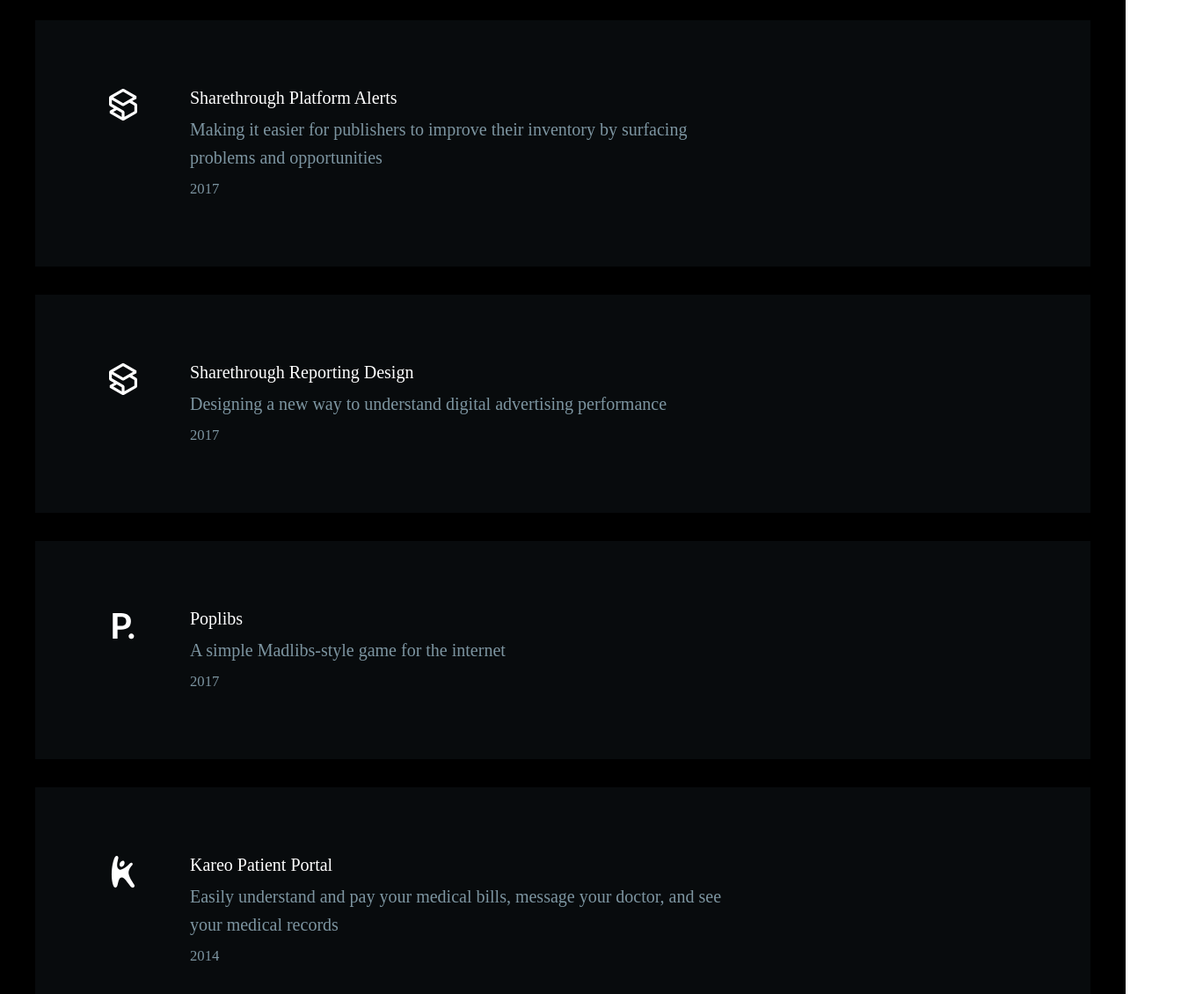
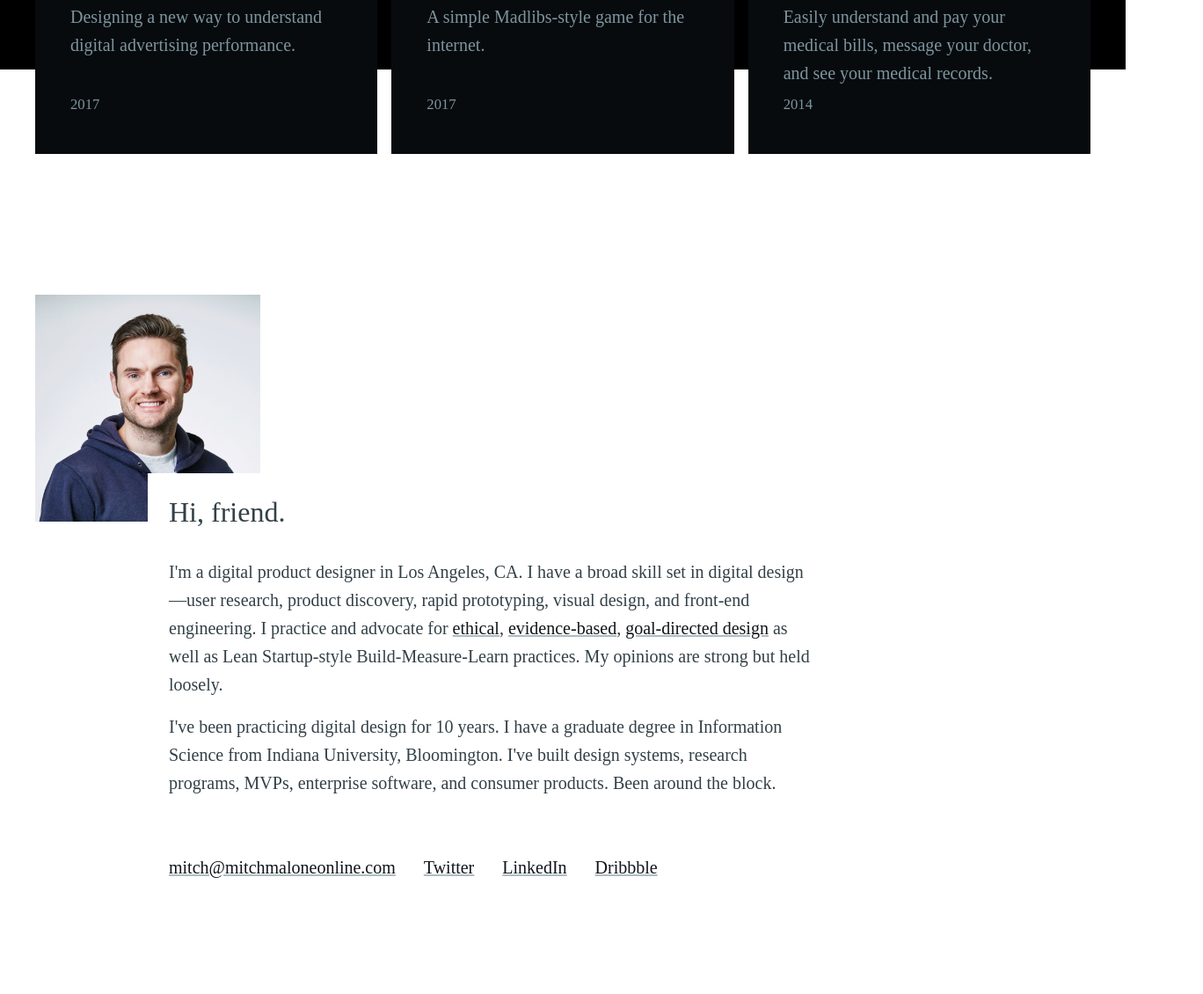
Before and after one commit to mmalone30/hello-world, a Gatsby site: page / in a window 1280 px wide. Shown: the part 989-2119 px from the top of the page at 88% size, 1368 px wide, since content can reach past the window. Built offline with nearby package versions, Linux system fonts and the light colour scheme; Gatsby itself is replaced by a stand-in of ours; a web font is replaced by a local one.

Commit message:
bunch of updates

```diff
--- a/src/components/homepage.module.css
+++ b/src/components/homepage.module.css
@@ -1,7 +1,14 @@
 .homepage {
 
   padding:2rem;
+  padding-top:8rem;
   background:black;
+  margin-bottom: -8rem;
+}
+
+.homepage + .homepage {
+  background: white;
+  padding-top:16rem;
 }
 
 .homepage h1 {
@@ -13,6 +20,19 @@
 
 }
 
+.homepage h2 {
+  color:white;
+  margin-bottom:2rem;
+}
+
+.homepage + .homepage h2 {
+  color: var(--text_1);
+}
+
+.homepage + .homepage p {
+  color: var(--text_2);
+}
+
 
 @media screen and (max-width: 575px) {
   .homepage {
--- a/src/components/pic.module.css
+++ b/src/components/pic.module.css
@@ -1,5 +1,5 @@
 img.pic {
-  width:32rem;
+  width:16rem;
 
 }
 
--- a/src/components/work.js
+++ b/src/components/work.js
@@ -25,46 +25,45 @@
 
 export default () => (
   <div className={workStyles.work}>
-
       <WorkItem
         url="/atlas/"
         title="ATLAS Freight"
-        subtitle="Improving the user experience with a more coherent and intentional information architecture"
-        date="2019"
+        subtitle="Improving the user experience with a more coherent and intentional information architecture."
+        date="2020"
         logo={next}
       />
 
       <WorkItem
         title="Weedmaps Social Experience"
-        subtitle="Growing the ad business with fun social interactions"
+        subtitle="Growing the ad business with fun social interactions."
         date="2018"
         logo={weedmaps}
       />
 
       <WorkItem
         title="Sharethrough Platform Alerts"
-        subtitle="Making it easier for publishers to improve their inventory by surfacing problems and opportunities"
+        subtitle="Making it easier for publishers to improve their inventory by surfacing problems and opportunities."
         date="2017"
         logo={sharethrough}
       />
 
       <WorkItem
         title="Sharethrough Reporting Design"
-        subtitle="Designing a new way to understand digital advertising performance"
+        subtitle="Designing a new way to understand digital advertising performance."
         date="2017"
         logo={sharethrough}
       />
 
       <WorkItem
         title="Poplibs"
-        subtitle="A simple Madlibs-style game for the internet"
+        subtitle="A simple Madlibs-style game for the internet."
         date="2017"
         logo={poplibs}
       />
 
       <WorkItem
         title="Kareo Patient Portal"
-        subtitle="Easily understand and pay your medical bills, message your doctor, and see your medical records"
+        subtitle="Easily understand and pay your medical bills, message your doctor, and see your medical records."
         date="2014"
         logo={kareo}
       />
--- a/src/components/work.module.css
+++ b/src/components/work.module.css
@@ -1,25 +1,26 @@
 .work {
   list-style:none;
   display:grid;
-  grid-template-columns: 1fr;
-  grid-gap: 2rem;
+  grid-template-columns: 1fr 1fr 1fr;
+  grid-gap: 1rem;
 }
 
 
 .work a {
   background-color:var(--color-black_0);
   display: grid;
-  grid-template-columns: 6.5rem 1fr 10rem;
+  grid-template-columns: 1fr;
+  grid-template-rows: 96px 1fr;
+  align-items: stretch;
   position: relative;
   transition:all ease-in-out 200ms;
   text-decoration: none;
-  padding:3rem;
+  padding:1rem;
 }
 
 
 .work a:hover,.work a:focus {
   background:var(--color-black_1);
-  transform: translateY(-2px);
 
   outline:0;
 }
@@ -119,8 +120,8 @@
   padding:0.5rem 1rem;
   border-radius:3px;
   position:absolute;
-  top:5rem;
-  right:3rem;
+  top:2.5rem;
+  right:2.5rem;
   opacity: 0;
   z-index: 1;
   transition:all ease-in-out 200ms;
--- a/src/pages/index.js
+++ b/src/pages/index.js
@@ -1,15 +1,56 @@
 import React from "react"
 import Homepage from "../components/homepage"
-import Nav from "../components/nav"
+
 import Container from "../components/container"
 import Header from "../components/header"
 import Work from "../components/work"
+import Pic from "../components/pic"
+import { Link } from "gatsby"
 export default () => (
+  <>
     <Homepage>
-    <Nav></Nav>
       <Container className="container">
         <h1>Mitch Malone is a digital product designer in Los Angeles, CA.</h1>
+        <h2>Selected Work</h2>
         <Work></Work>
+
       </Container>
     </Homepage>
+    <Homepage>
+      <Container className="container">
+
+        <div class="about_section">
+          <Pic></Pic>
+          <div class="about_section-content">
+            <h2>Hi, friend.</h2>
+            <p>
+              I'm a digital product designer in Los Angeles, CA. I have a broad skill set in digital
+              design—user research, product discovery, rapid prototyping, visual design, and front-end
+              engineering. I practice and advocate for <a href="">ethical</a>, <a href="">evidence-based</a>, <a href="">goal-directed design</a> as
+              well as Lean Startup-style Build-Measure-Learn practices. My opinions are strong but held loosely.
+            </p>
+            <p>
+              I've been practicing digital design for 10 years. I have a graduate degree in Information Science from
+              Indiana University, Bloomington. I've built design systems, research programs, MVPs, enterprise software,
+              and consumer products. Been around the block.
+            </p>
+            <ul class="links">
+              <li>
+                <Link to="mailto:mitch@mitchmaloneonline.com">mitch@mitchmaloneonline.com</Link>
+              </li>
+              <li>
+                <Link to="https://twitter.com/mitchmalo">Twitter</Link>
+              </li>
+              <li>
+                <Link to="linkedin.com">LinkedIn</Link>
+              </li>
+              <li>
+                <Link to="dribbble.com">Dribbble</Link>
+              </li>
+            </ul>
+          </div>
+        </div>
+      </Container>
+    </Homepage>
+  </>
 )
--- a/src/styles/global.css
+++ b/src/styles/global.css
@@ -20,11 +20,12 @@
   --color-black_6:hsl(200, 16%, 96%);
 
   --font-headline: "rift";
-  --font-body: "lft-etica";
+  --font-body: "myriad-pro";
 }
 
 body {
   font-family: var(--font-body);
+  font-weight: 400;
   font-size:20px;
   line-height: 32px;
   -webkit-font-smoothing: antialiased;
@@ -159,20 +160,28 @@
 .about_section-content {
   padding:1.5rem;
   background:white;
-  transform:translate(8rem, -8rem);
+  transform:translate(8rem, -4rem);
 }
 
 .about_section img {
   margin:0;
 }
 
-
+.links {
+  list-style: none;
+  display: grid;
+  grid-template-columns: repeat(4, max-content);
+  grid-gap: 2rem;
+  margin-top:4rem;
+  margin-bottom: 4rem;
+}
 
 
 .workExample {
   max-width: 100rem;
   margin:0 auto;
-  transform: translateY(-12rem);
+  padding:0 2rem;
+  transform: translateY(-24rem);
 }
 
 .workExample ul {
```
Also changed, not shown: src/pages/atlas.js (+3 -5 lines), src/images/OS-persona.png (added), src/images/atlas-homepage.png. Lines whose indentation alone changed are shown as unchanged.
